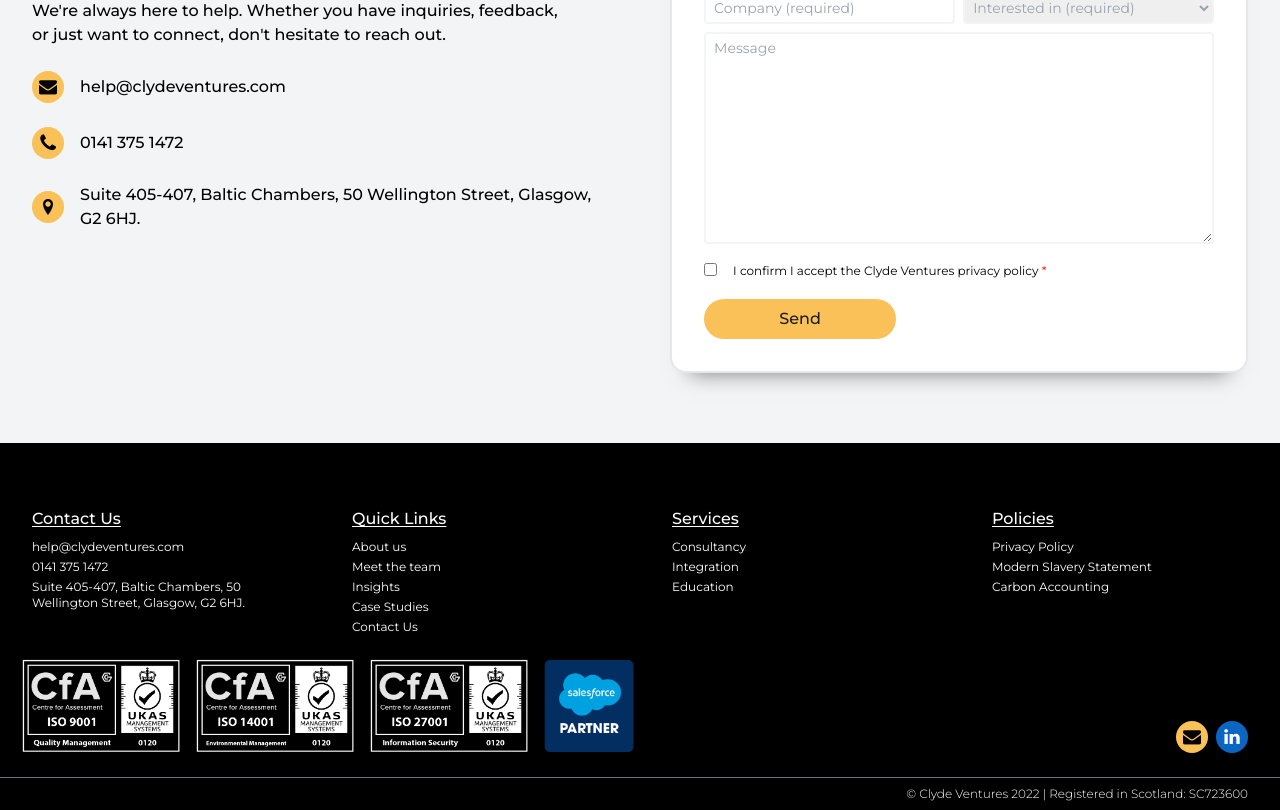
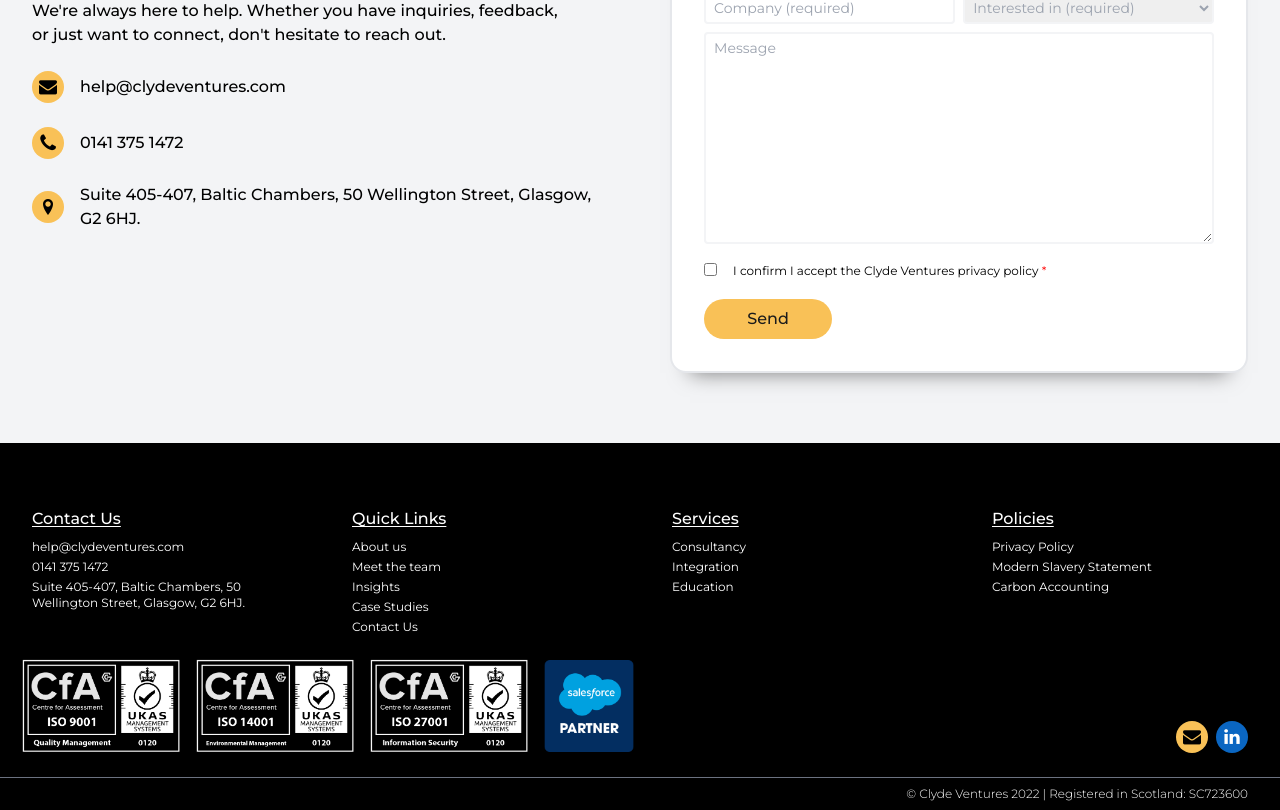
Before and after one commit to luke-meadows/clyde-ventures-2024, a Next.js app: page / in a window 1280 px wide. Shown: the part 3824-4634 px from the top of the page. Built offline with nearby package versions, Linux system fonts and the light colour scheme.

Commit message:
privacy form

```diff
--- a/components/contact/ContactForm.js
+++ b/components/contact/ContactForm.js
@@ -86,7 +86,7 @@ export default function ContactForm() {
             </p>
           </div>
         </div>
-        <button className="button max-w-48">Send</button>
+        <button className="button max-w-32">Send</button>
       </form>
     </div>
   );
```
